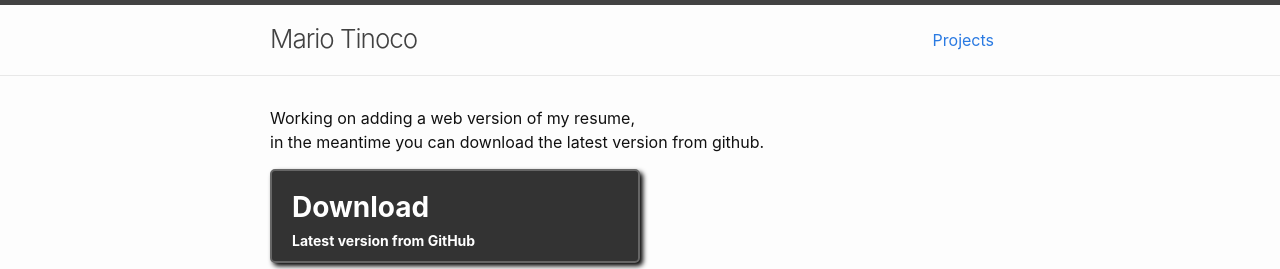
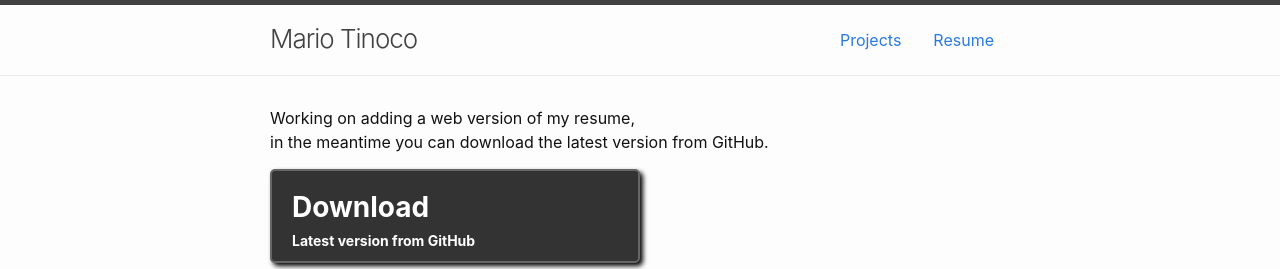
Before and after one commit to marioandrest/marioandrest.github.io, a Jekyll site: the page built from index.md, in a window 1280 px wide. Shown: the top 269 px of the page. Built offline with Jekyll 4.4.1, drawn with Linux system fonts in a browser that asks for light colours.

```diff
--- a/_config.yml
+++ b/_config.yml
@@ -37,12 +37,8 @@ plugins:
 #   - vendor/ruby/
 
 
-# docs:
-# - title: Resume
-#   url: /resume/
-# - title: Projects
-#   url: /projects/
-
 docs:
 - title: Projects
   url: /projects/
+- title: Resume
+  url: /resume/
--- a/_layouts/home.html
+++ b/_layouts/home.html
@@ -9,26 +9,4 @@ layout: default
 
   {{ content }}
 
-  {%- if site.posts.size > 0 -%}
-    <h2 class="post-list-heading">{{ page.list_title | default: "Posts" }}</h2>
-    <ul class="post-list">
-      {%- for post in site.posts -%}
-      <li>
-        {%- assign date_format = site.minima.date_format | default: "%b %-d, %Y" -%}
-        <span class="post-meta">{{ post.date | date: date_format }}</span>
-        <h3>
-          <a class="post-link" href="{{ post.url | relative_url }}">
-            {{ post.title | escape }}
-          </a>
-        </h3>
-        {%- if site.show_excerpts -%}
-          {{ post.excerpt }}
-        {%- endif -%}
-      </li>
-      {%- endfor -%}
-    </ul>
-
-    <p class="rss-subscribe">subscribe <a href="{{ "/feed.xml" | relative_url }}">via RSS</a></p>
-  {%- endif -%}
-
 </div>
--- a/_layouts/page.html
+++ b/_layouts/page.html
@@ -4,7 +4,7 @@ layout: default
 <article class="post">
 
   <header class="post-header">
-    <h1 class="post-title">{{ page.title | escape }}</h1>
+    <h2 class="page-heading">{{ page.title | escape }}</h2>
   </header>
 
   <div class="post-content">
--- a/index.md
+++ b/index.md
@@ -6,7 +6,7 @@ layout: home
 ---
 
 Working on adding a web version of my resume, <br/>
-in the meantime you can download the latest version from github.
+in the meantime you can download the latest version from GitHub.
 
 <a class='download-button' href="https://github.com/marioandrest/resume/raw/master/dist/resume_mario.tinoco_latest.pdf">Download
 <span>Latest version from GitHub</span></a>
```
Also changed, not shown: _layouts/projects.html (added, +31 -0 lines), _posts/2018-4-20-python-vis.md (added, +20 -0 lines), projects.md (+2 -1 lines), resume.md (+1 -1 lines), favicon.ico (added), 7 other files.
